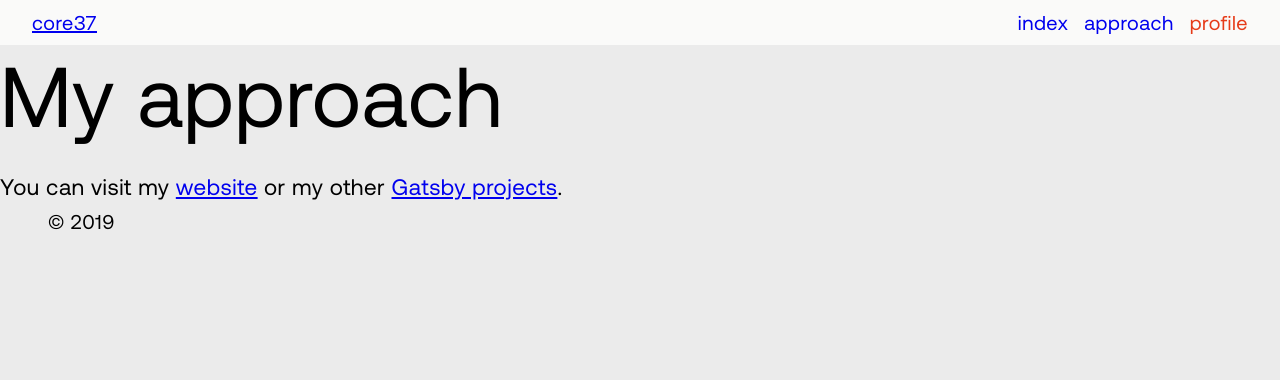
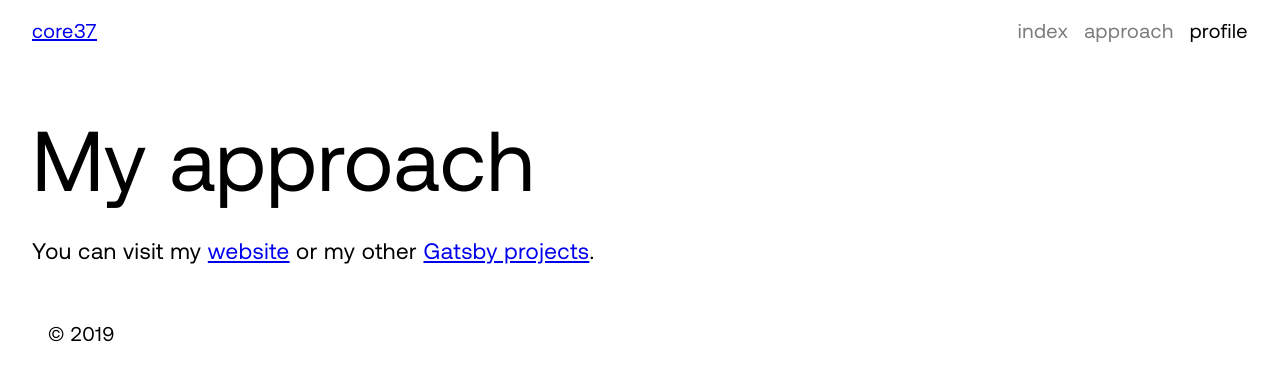
Before and after one commit to caseykennedy/core37-gatsby-starter, a Gatsby site: page /profile in a window 1280 px wide. Built offline with nearby package versions, Linux system fonts and the light colour scheme; Gatsby itself is replaced by a stand-in of ours.

Commit message:
color palette, cleanup

```diff
--- a/config/theme.ts
+++ b/config/theme.ts
@@ -5,13 +5,14 @@
 
 interface ThemeShape {
   breakpoints: string[]
-  mediaQueries: {
+  mq: {
     [key: string]: string
   }
   colors: {
-    [key: string]: string
+    [key: string]: string | string[]
   }
   space: string[]
+  gutter: number[]
   fonts: {
     [key: string]: string
   }
@@ -48,7 +49,7 @@ const theme: ThemeShape = {
   ////////////////////////////////////////////////////////////////////
 
   breakpoints,
-  mediaQueries: {
+  mq: {
     small: `@media screen and (min-width: ${breakpoints[0]})`,
     medium: `@media screen and (min-width: ${breakpoints[1]})`,
     large: `@media screen and (min-width: ${breakpoints[2]})`
@@ -58,15 +59,28 @@ const theme: ThemeShape = {
   ////////////////////////////////////////////////////////////////////
 
   colors: {
-    body: '#ebebeb',
-    text: 'hsl(10, 20%, 20%)',
-    background: 'hsl(10, 10%, 98%)',
-    primary: 'hsl(10, 80%, 50%)',
-    secondary: 'hsl(10, 60%, 50%)',
-    highlight: 'hsl(10, 40%, 90%)',
-    accent: 'hsl(250, 60%, 30%)',
-    muted: 'hsl(10, 20%, 94%)',
-    gray: 'hsl(10, 20%, 50%)'
+    body: '#ffffff',
+    text: '#000000',
+    background: '#ffffff',
+
+    primary: '#000000',
+    secondary: '#ffffff',
+    tertiary: '#ebebeb',
+
+    highlight: '#f5f6fb',
+    accent: '#2d3a30',
+
+    black: '#000000',
+    white: '#ffffff',
+
+    shades: [
+      '#2e2e31',
+      '#7b7a7d',
+      '#a5a5a6',
+      '#bbbbbc',
+      '#d1d0d2',
+      '#e8e7e8'
+    ]
   },
 
   // Space
@@ -86,6 +100,8 @@ const theme: ThemeShape = {
     '8rem'
   ],
 
+  gutter: [2, 3, 4],
+
   // Typography
   ////////////////////////////////////////////////////////////////////
 
@@ -96,15 +112,14 @@ const theme: ThemeShape = {
   },
 
   fontSizes: [
-    '0.618em',
-    '11.089em',
-    '6.854em',
-    '4.236em',
-    '2.618em',
-    '1.618em',
-    '0.618em',
-    '1.25em',
-    '1em'
+    'var(--text-xs)',
+    'var(--text-base-size)',
+    'var(--text-sm)',
+    'var(--text-md)',
+    'var(--text-lg)',
+    'var(--text-xl)',
+    'var(--text-xxl)',
+    'var(--text-xxxl)',
   ],
 
   Heading: {
@@ -148,6 +163,3 @@ const theme: ThemeShape = {
 }
 
 export default theme
-
-// End component
-//////////////////////////////////////////////////////////////////////
--- a/src/components/Footer/Footer.tsx
+++ b/src/components/Footer/Footer.tsx
@@ -24,11 +24,15 @@ import theme from '../../../config/theme'
 
 interface Props {}
 
+const Year = () => {
+  return new Date().getFullYear();
+}
+
 const Footer: React.SFC<Props> = () => {
   return (
     <Box as="footer" width={1} pt={1} pb={1}>
       <Flex flexWrap="wrap" width={1} px={[3, 4, 5]} m="0 auto">
-        <Text>&copy; 2019</Text>
+        <Text>&copy; {Year()}</Text>
       </Flex>
     </Box>
   )
--- a/src/components/Header/Header.tsx
+++ b/src/components/Header/Header.tsx
@@ -44,11 +44,11 @@ const Header: React.SFC<Props> = ({ title }) => {
       onPin={() => console.log('pinned')}
       onUnpin={() => console.log('unpinned')}
     >
-      <Box as="header" bg="background" py={[1, 2, 2]}>
+      <Box as="header" py={[1, 2, 3]}>
         <Flex
           alignItems="center"
           justifyContent="space-between"
-          px={[2, 3, 4]}
+          px={theme.gutter}
           m="0 auto"
           maxWidth={theme.maxWidth}
         >
@@ -74,6 +74,7 @@ const Header: React.SFC<Props> = ({ title }) => {
 
 const Nav = styled.nav`
   a {
+    color: ${theme.colors.shades[1]};
     text-decoration: none;
     line-height: 1;
     margin-left: 1rem;
@@ -81,10 +82,10 @@ const Nav = styled.nav`
     &:hover,
     &:focus,
     &.nav--active {
-      color: ${theme.colors.primary};
+      color: ${theme.colors.text};
     }
 
-    /* ${theme.mediaQueries.medium} {
+    /* ${theme.mq.medium} {
       font-size: ${theme.fontSizes[5]};
     } */
   }
--- a/src/elements/Section/Section.tsx
+++ b/src/components/Section/Section.tsx
@@ -8,22 +8,21 @@
 import * as React from 'react'
 
 // Components
-import { Box, Flex } from '../'
+import { Box, Flex } from '../../elements'
 import styled from 'styled-components'
 
 // Config
 import theme from '../../../config/theme'
 
-// Begin Component
+// Begin
 //////////////////////////////////////////////////////////////////////
 
 // Types
-
 interface Props {
-  bg: string
-  color?: string
-  pt?: any
-  pb?: any
+  bg?: string | undefined
+  color?: string | undefined
+  pt?: number | number[]
+  pb?: number | number[]
 }
 
 const Section: React.SFC<Props> = ({ children, bg, color, pt, pb }) => (
@@ -32,7 +31,7 @@ const Section: React.SFC<Props> = ({ children, bg, color, pt, pb }) => (
       flexWrap="wrap"
       width={1}
       maxWidth={theme.maxWidth}
-      px={[3, 4, 5]}
+      px={theme.gutter}
       m="0 auto"
     >
       {children}
@@ -41,8 +40,8 @@ const Section: React.SFC<Props> = ({ children, bg, color, pt, pb }) => (
 )
 
 Section.defaultProps = {
-  bg: '',
-  color: '',
+  bg: 'background',
+  color: 'text',
   pt: [3, 4, 5],
   pb: [3, 4, 5]
 }
@@ -53,3 +52,6 @@ Section.defaultProps = {
 // `
 
 export default Section
+
+//////////////////////////////////////////////////////////////////////
+// End
--- a/src/pages/profile.tsx
+++ b/src/pages/profile.tsx
@@ -1,9 +1,24 @@
+// Approach page:
+
+// Imports
+//////////////////////////////////////////////////////////////////////
+
+// Core
 import React from 'react'
+
+// Libraries
+import { config, useSpring } from 'react-spring'
+
+// Components
+import Section from '../components/Section'
 import Layout from '../components/Layout'
-import { AnimatedBox } from '../elements'
 import SEO from '../components/SEO'
-import { config, useSpring } from 'react-spring'
-import Article from '../elements/Article'
+
+// Elements
+import { AnimatedBox, Box, Heading } from '../elements'
+
+// Begin
+//////////////////////////////////////////////////////////////////////
 
 const Profile = () => {
   const pageAnimation = useSpring({
@@ -19,17 +34,15 @@ const Profile = () => {
         desc="Welcome to my site, bitches."
       />
       <AnimatedBox style={pageAnimation}>
-        <Article py={140}>
-        <h2>My approach</h2>
-          <p>
-            You can visit my <a href="https://www.caseykennedy.me">website</a> or
-            my other{' '}
-            <a href="#">
-              Gatsby projects
-            </a>
-            .
-          </p>
-        </Article>
+        <Section>
+          <Box>
+            <h2>My approach</h2>
+            <p>
+              You can visit my <a href="https://www.caseykennedy.me">website</a>{' '}
+              or my other <a href="#">Gatsby projects</a>.
+            </p>
+          </Box>
+        </Section>
       </AnimatedBox>
     </Layout>
   )
--- a/src/styles/global.ts
+++ b/src/styles/global.ts
@@ -6,20 +6,13 @@
 // Core
 import { createGlobalStyle } from 'styled-components'
 
-import RootVariables from './root'
+// Styles
+import RootVars from './root'
 import Reset from './reset'
 import Typography from './typography'
 
-import theme from '../../config/theme'
-
-// Aeonik Regular
-import AeonikRegularEot from './fonts/AeonikRegular.eot'
-import AeonikRegularWoff2 from './fonts/AeonikRegular.woff2'
-import AeonikRegularWoff from './fonts/AeonikRegular.woff'
-import AeonikRegularOtf from './fonts/AeonikRegular.otf'
-
 const GlobalStyles = createGlobalStyle`
-  ${RootVariables}
+  ${RootVars}
   ${Reset}
   ${Typography}
 `
--- a/src/styles/root.ts
+++ b/src/styles/root.ts
@@ -9,19 +9,15 @@ import { css } from 'styled-components'
 // Constants
 import theme from '../../config/theme'
 
-// Responsive Measurements:
-// We use these to avoid media queries all
-// over the place where possible.
-
 // Begin
 //////////////////////////////////////////////////////////////////////
 
 const RootVariables = css`
+  :root {
     /* --------------------------------
     Typography
     -------------------------------- */
 
-  :root {
     /* --font-body: ${theme.fonts.body};
     --font-heading: ${theme.fonts.heading};
     --font-code: ${theme.fonts.code}; */
@@ -45,7 +41,7 @@ const RootVariables = css`
     --body-line-height: 1.45;
   }
 
-  ${theme.mediaQueries.medium} {
+  ${theme.mq.medium} {
     :root {
       --text-base-size: 1.25em;
     }
@@ -53,3 +49,6 @@ const RootVariables = css`
 `
 
 export default RootVariables
+
+//////////////////////////////////////////////////////////////////////
+// End
--- a/src/styles/typography.ts
+++ b/src/styles/typography.ts
@@ -15,7 +15,7 @@ import AeonikRegularWoff2 from './fonts/AeonikRegular.woff2'
 import AeonikRegularWoff from './fonts/AeonikRegular.woff'
 import AeonikRegularOtf from './fonts/AeonikRegular.otf'
 
-// Begin Typography
+// Begin
 //////////////////////////////////////////////////////////////////////
 
 const Typography = css`
@@ -23,9 +23,9 @@ const Typography = css`
     font-family: 'Aeonik';
     src: url(${AeonikRegularEot});
     src: url(${AeonikRegularWoff2}) format('woff2'),
-        url(${AeonikRegularWoff}) format('woff'),
-        url(${AeonikRegularOtf}) format('opentype'),
-        url(${AeonikRegularEot}?#iefix) format('embedded-opentype');
+      url(${AeonikRegularWoff}) format('woff'),
+      url(${AeonikRegularOtf}) format('opentype'),
+      url(${AeonikRegularEot}?#iefix) format('embedded-opentype');
     font-weight: 400;
     font-style: normal;
     font-display: swap;
@@ -45,25 +45,32 @@ const Typography = css`
     margin: 0;
   }
   body {
+    background: ${theme.colors.body};
+    color: ${theme.colors.text};
+
+    border: 0;
+    margin: 0;
+    padding: 0;
+
     font-size: ${theme.root.font.baseSize};
     font-family: ${theme.fonts.body};
     font-weight: ${theme.fontWeights.normal};
     line-height: ${theme.root.font.bodyLineHeight};
     letter-spacing: ${theme.root.font.baseLetterSpacing};
-    background: ${theme.colors.body};
-    border: 0;
-    margin: 0;
-    padding: 0;
-    color: black;
     -webkit-text-size-adjust: 100%;
     -webkit-font-smoothing: antialiased;
     -moz-osx-font-smoothing: grayscale;
     text-rendering: geometricPrecision;
-    -webkit-font-feature-settings: "pnum";
-    font-feature-settings: "pnum";
+    -webkit-font-feature-settings: 'pnum';
+    font-feature-settings: 'pnum';
     font-variant-numeric: proportional-nums;
   }
-  h1, h2, h3, h4, h5, h6 {
+  h1,
+  h2,
+  h3,
+  h4,
+  h5,
+  h6 {
     font-weight: ${theme.fontWeights.normal};
     line-height: ${theme.root.font.headingLineHeight};
     margin: 0 0 1.75rem;
@@ -72,27 +79,26 @@ const Typography = css`
   .text--xxxl {
     font-size: ${theme.root.font.xxxl};
   }
-
-  h1, .text--xxl {
+  h1,
+  .text--xxl {
     font-size: ${theme.root.font.xxl};
   }
-
-  h2, .text--xl {
+  h2,
+  .text--xl {
     font-size: ${theme.root.font.xl};
   }
-
-  h3, .text--lg {
+  h3,
+  .text--lg {
     font-size: ${theme.root.font.lg};
   }
-
-  h4, .text--md {
+  h4,
+  .text--md {
     font-size: ${theme.root.font.md};
   }
-
-  .text--sm, small {
+  .text--sm,
+  small {
     font-size: ${theme.root.font.sm};
   }
-
   .text--xs {
     font-size: ${theme.root.font.xs};
   }
@@ -110,9 +116,12 @@ const Typography = css`
     text-decoration: underline;
     &:hover,
     &:focus {
-      color: ${theme.colors.background};
+      color: ${theme.colors.accent};
     }
   }
 `
 
 export default Typography
+
+//////////////////////////////////////////////////////////////////////
+// End
```
Also changed, not shown: src/pages/approach.tsx (+30 -14 lines), src/pages/index.tsx (+47 -39 lines), README.md, src/components/Section/index.tsx (renamed from src/elements/Section/index.tsx). Lines whose indentation alone changed are shown as unchanged.
